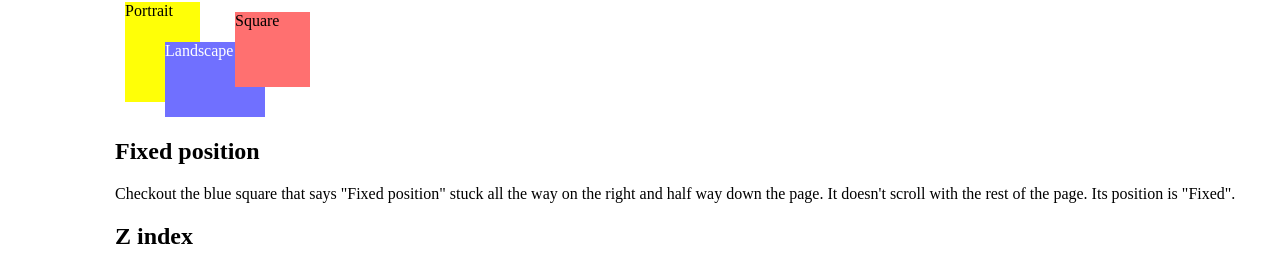
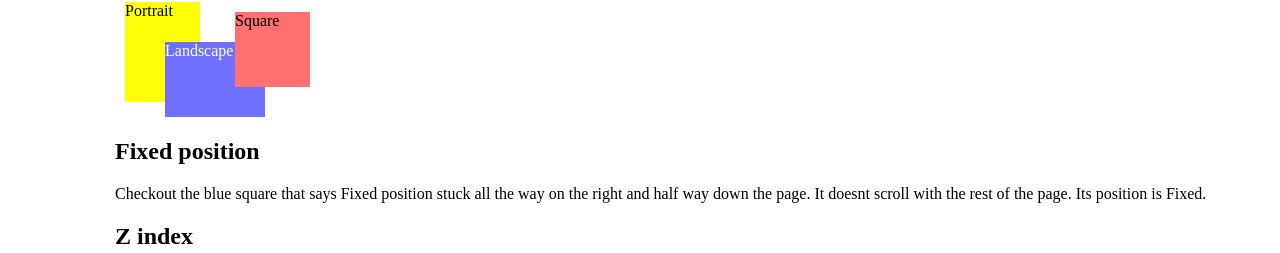
Before and after one commit to samyak0510/kambaz-next-proj, a Next.js app: page /Labs/Lab2 in a window 1280 px wide. Shown: the part 3285-3538 px from the top of the page. Built offline with nearby package versions, Linux system fonts and the light colour scheme.

Commit message:
new update

```diff
--- a/src/app/Labs/Lab2/Positions.tsx
+++ b/src/app/Labs/Lab2/Positions.tsx
@@ -33,7 +33,7 @@
 
             <div id="wd-css-position-fixed">
                 <h2>Fixed position</h2>
-                Checkout the blue square that says "Fixed position" stuck all the way on the right and half way down the page. It doesn't scroll with the rest of the page. Its position is "Fixed".
+                Checkout the blue square that says Fixed position stuck all the way on the right and half way down the page. It doesnt scroll with the rest of the page. Its position is Fixed.
                 <div className="wd-pos-fixed
     wd-dimension-square wd-bg-color-blue
     wd-fg-color-white">
```
